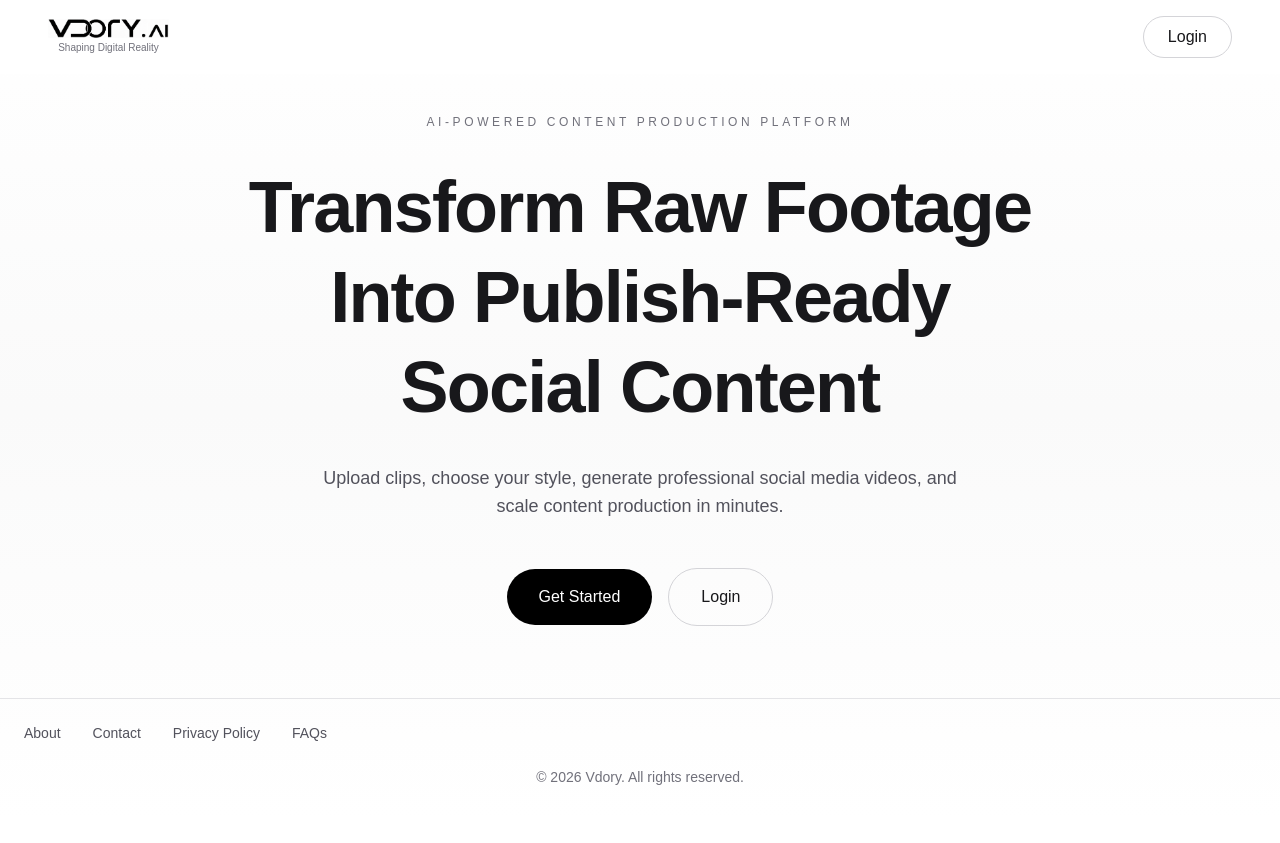
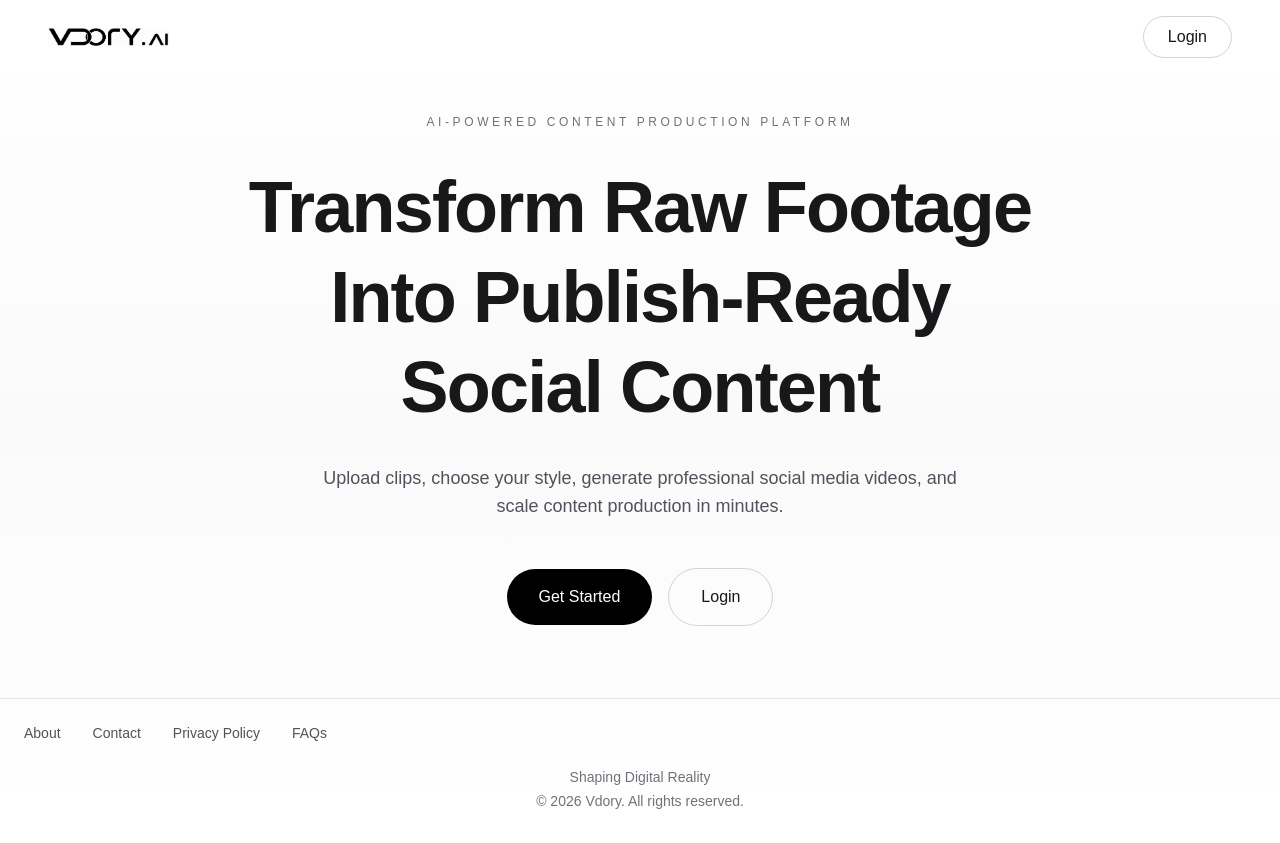
Before and after one commit to dkdipendu-crypto/vdory-frontend, a Next.js app: page / in a window 1280 px wide. Before the commit the page ends 819 px from the top, so only its background shows below. Built offline with nearby package versions, Linux system fonts and the light colour scheme.

Commit message:
landing page fix

```diff
--- a/app/page.tsx
+++ b/app/page.tsx
@@ -15,9 +15,7 @@ width={121}
 height={20}
 priority
 />
-<p className="text-[10px] text-zinc-500 mt-0.5 text-center">
-Shaping Digital Reality
-</p>
+
 </div>
 
 <Link
@@ -78,7 +76,13 @@ Login
 </div>
 
 <div className="pb-8 text-center text-sm text-zinc-500">
+<p className="mb-1">
+Shaping Digital Reality
+</p>
+
+<p>
 © 2026 Vdory. All rights reserved.
+</p>
 </div>
 </footer>
 </main>
```
